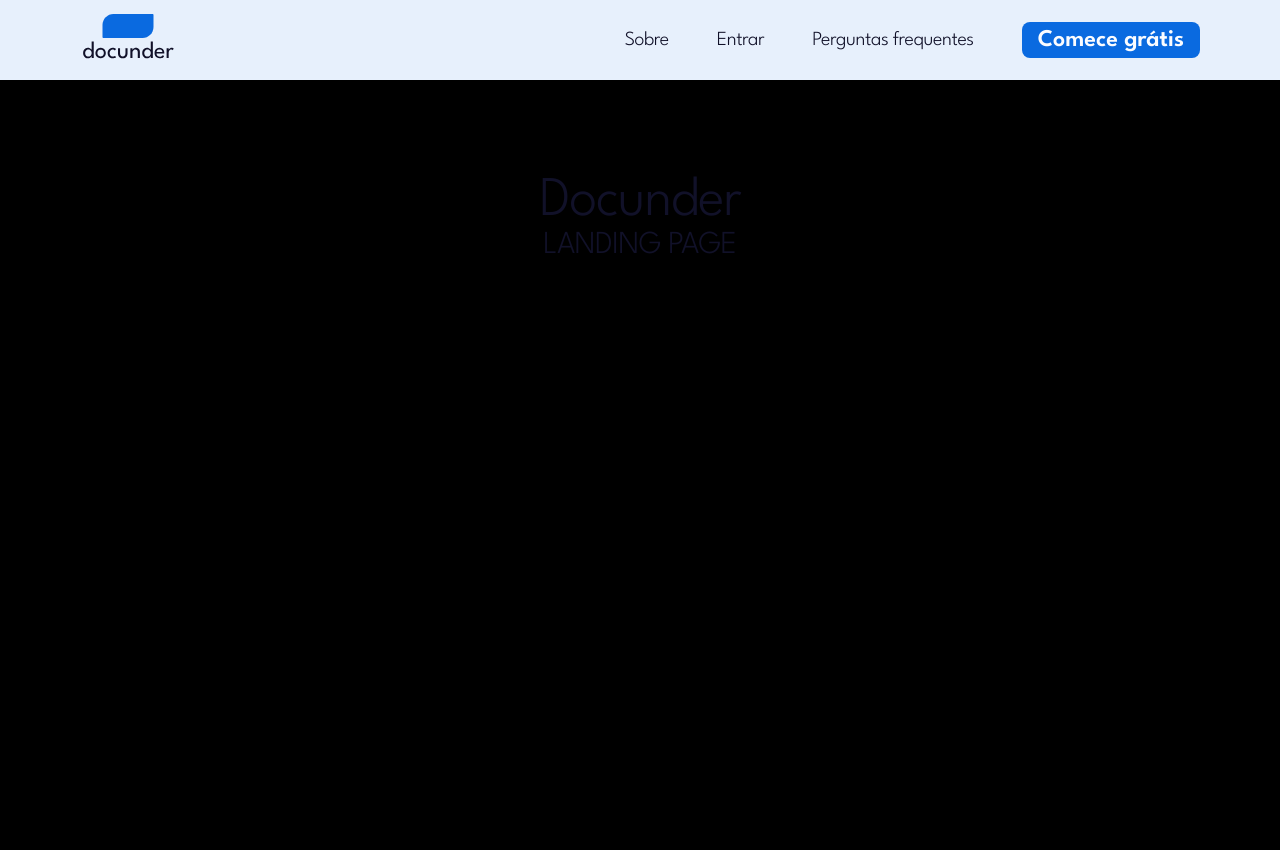
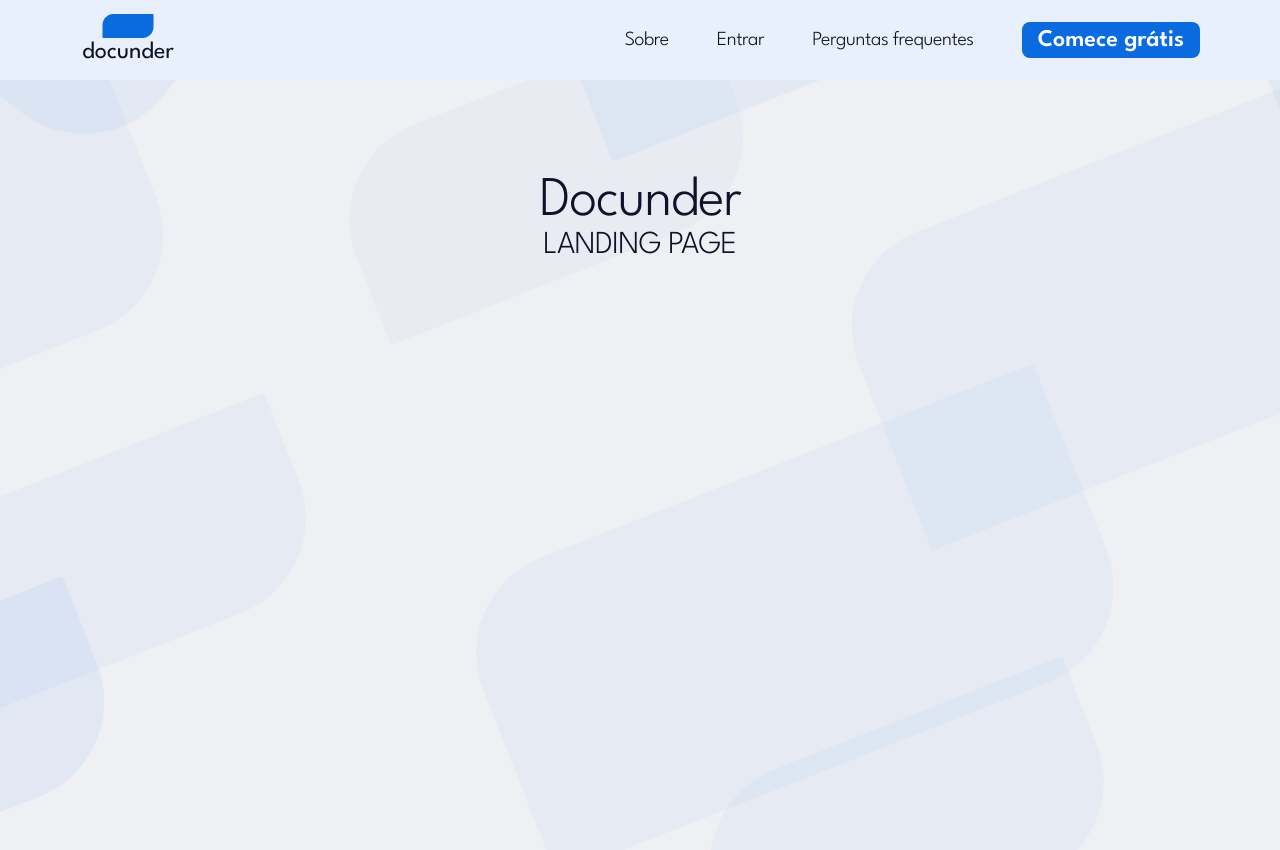
Before and after one commit to Organizacao-Docunder/frontend-app, a Next.js app in the folder nextjs-app/: page / in a window 1280 px wide. Shown: the top 850 px of the page. Before the commit the page ends 800 px from the top, so only its background shows below. Built offline with nearby package versions, Linux system fonts and the light colour scheme.

Commit message:
refactor: refactoring the general layout

```diff
--- a/nextjs-app/src/app/about/page.tsx
+++ b/nextjs-app/src/app/about/page.tsx
@@ -1,14 +1,7 @@
-import Header from "@/components/Header";
-
 export default function AboutPage() {
   return (
-    <main>
-      <Header />
-      <nav className="w-full flex justify-center items-center">
-        <div className="max-w-7xl w-full">
-          <h1 className="text-h1 text-center p-24 text-primary-1 font-weight-bold">Com Docunder, você cria documentação técnica profissional e de alta qualidade para seus projetos de software</h1>
-        </div>
-      </nav>
-    </main>
+    <div className="max-w-7xl w-full">
+      <h1 className="text-h1 text-center p-24 text-primary-1 font-weight-bold">Com Docunder, você cria documentação técnica profissional e de alta qualidade para seus projetos de software</h1>
+    </div>
   )
 }
--- a/nextjs-app/src/app/home/page.tsx
+++ b/nextjs-app/src/app/home/page.tsx
@@ -1,7 +1,5 @@
 'use client'
 
-import Header from "@/components/Header";
-import Nav from "@/components/Nav";
 import Image from "next/image";
 import iconInicio from '../../assets/icons/hard_drive.svg'
 import iconRecentes from '../../assets/icons/schedule.svg'
@@ -32,9 +30,6 @@ export default function HomePage() {
   }, [accessTokenExists])
 
   return (
-    <main className="flex min-h-screen min-w-full flex-col items-center">
-      <Header home={true}/>
-      <Nav>
     <div className="flex min-w-full h-header">
       <aside className="flex flex-col gap-3 px-9 pt-4 w-1/5 bg-neutral-1">
         <span className="flex gap-4">
@@ -84,10 +79,6 @@ export default function HomePage() {
           </div>
         </div>
       </section>
-
     </div>
-
-      </Nav>
-    </main>
   );
 }
--- a/nextjs-app/src/app/layout.tsx
+++ b/nextjs-app/src/app/layout.tsx
@@ -1,8 +1,10 @@
 import type { Metadata } from "next";
 import { League_Spartan } from "next/font/google";
 import "./globals.css";
+import Nav from "@/components/Nav";
+import Header from "@/components/Header";
 
-const leagueSpartan = League_Spartan({ subsets: ["latin"], weight: ['300', '600'] });
+const leagueSpartan = League_Spartan({ subsets: ["latin"], weight: ['100', '200', '300', '400', '500', '600', '700', '800', '900'] });
 
 export const metadata: Metadata = {
   title: "Docunder",
@@ -16,7 +18,14 @@ export default function RootLayout({
 }>) {
   return (
     <html lang="en">
-      <body className={leagueSpartan.className}>{children}</body>
+      <body className={leagueSpartan.className}>
+        <main className="flex min-h-screen min-w-full flex-col items-center">
+          <Header/>
+          <Nav>
+            {children}
+          </Nav>
+        </main>
+      </body>
     </html>
   );
 }
--- a/nextjs-app/src/app/login/page.tsx
+++ b/nextjs-app/src/app/login/page.tsx
@@ -1,8 +1,6 @@
 'use client';
 
 import Input from "@/components/Input";
-import Header from "@/components/Header";
-import Nav from "@/components/Nav";
 import Link from "next/link";
 import { useFormState } from "react-dom";
 import { useRouter } from "next/navigation";
@@ -21,9 +19,6 @@ export default function LoginPage() {
   }
 
   return (
-    <main className="flex min-h-screen flex-col items-center justify-start ">
-      <Header />
-      <Nav>
     <div className="h-header flex flex-col gap-12 justify-center items-center">
       <h1 className="text-primary-1 font-weight-600">Entrar</h1>
       <form action={formAction} className="flex flex-col items-center w-80">
@@ -53,7 +48,5 @@ export default function LoginPage() {
         <p className="text-neutral-2">Não possui uma conta? <Link href="/signup" className="text-primary-1">Criar</Link></p>
       </div>
     </div>
-      </Nav>
-    </main>
   );
 }
--- a/nextjs-app/src/app/page.tsx
+++ b/nextjs-app/src/app/page.tsx
@@ -1,11 +1,8 @@
-import Header from "@/components/Header";
-
 export default function LandingPage() {
   return (
-    <main className="flex min-h-screen flex-col items-center">
-      <Header/>
+    <div className="flex min-h-screen flex-col items-center">
       <h1 className="text-h1 text-neutral-2 font-weight-bold pt-24">Docunder</h1>
       <h3 className="text-h3 text-neutral-2 font-weight-bold">LANDING PAGE</h3>
-    </main>
+    </div>
   );
 }
--- a/nextjs-app/src/app/recover-password/page.tsx
+++ b/nextjs-app/src/app/recover-password/page.tsx
@@ -1,7 +1,5 @@
 'use client'
 
-import Header from "@/components/Header";
-import Nav from "@/components/Nav";
 import { useState } from "react";
 import { getQuestionsByEmail, getSecretAnswer, recoverPassword } from "../../../actions/recoverPassword";
 import Image from "next/image";
@@ -58,9 +56,6 @@ export default function RecoverPasswordPage() {
   }
 
   return (
-    <main className="flex min-h-screen flex-col items-center justify-start ">
-      <Header />
-      <Nav>
     <div className="h-header flex flex-col justify-center items-center ">
       {screen === 1 ?
         <>
@@ -163,7 +158,5 @@ export default function RecoverPasswordPage() {
             </>
       }
     </div>
-      </Nav>
-    </main >
   )
 }
--- a/nextjs-app/src/app/signup/page.tsx
+++ b/nextjs-app/src/app/signup/page.tsx
@@ -1,7 +1,5 @@
 'use client';
 
-import Header from "@/components/Header";
-import Nav from "@/components/Nav";
 import { validateFirstPart, validateSecondPart, signup } from '../../../actions/signup'
 import { useEffect, useState } from "react";
 import ModalSecretAnswers from './ModalSecretAnswers'
@@ -117,11 +115,9 @@ export default function SignupPage() {
   }
 
   return (
-    <main className="flex min-h-screen flex-col items-center justify-start ">
+    <>
       <ModalSecretAnswers isModalOpen={isModalSecretAnswersOpen} setIsModalOpen={setIsModalSecretAnswersOpen} secretQuestions={secretQuestions} secondForm={secondForm} onSubmit={onSubmit} />
       <ModalTerms isModalOpen={isModalTermsOpen} setIsModalOpen={setIsModalTermsOpen} />
-      <Header />
-      <Nav>
       <div className="h-header flex flex-col gap-12 justify-center items-center">
         <h1 className="text-primary-1 font-weight-600">Primeiros Passos</h1>
         <div id="formSignup" className="flex flex-col items-center w-80 gap-3">
@@ -288,7 +284,6 @@ export default function SignupPage() {
           }
         </div>
       </div>
-      </Nav>
-    </main>
+    </>
   )
 }
--- a/nextjs-app/src/components/Header.tsx
+++ b/nextjs-app/src/components/Header.tsx
@@ -1,3 +1,5 @@
+'use client'
+
 import Image from "next/image";
 import HighlightBtn from "./HighlightBtn";
 import logo from '../assets/logo.svg'
@@ -6,8 +8,14 @@ import Input from "./Input";
 import iconHelp from "../assets/icons/help.svg"
 import iconSettings from "../assets/icons/settings.svg"
 import iconEllipse from "../assets/icons/Ellipse.svg"
+import { usePathname } from 'next/navigation';
 
-export default function Header({ home = false }) {
+
+export default function Header() {
+  const pathname = usePathname();
+
+  const isHomePage = pathname === '/home';
+
   return (
     <header
       className="w-full h-20 flex justify-center bg-neutral-4"
@@ -18,7 +26,7 @@ export default function Header({ home = false }) {
             <Image alt="logo" src={logo} />
           </Link>
         </div>
-        {home ?
+        {isHomePage ?
           <div className="flex w-4/5 pr-20 pl-12 items-center justify-between">
             <div className="flex gap-12 w-1/2">
             <Link href={""}><h5 className="text-h5 text-neutral-2">Início</h5></Link>
```
Lines whose indentation alone changed are shown as unchanged.
